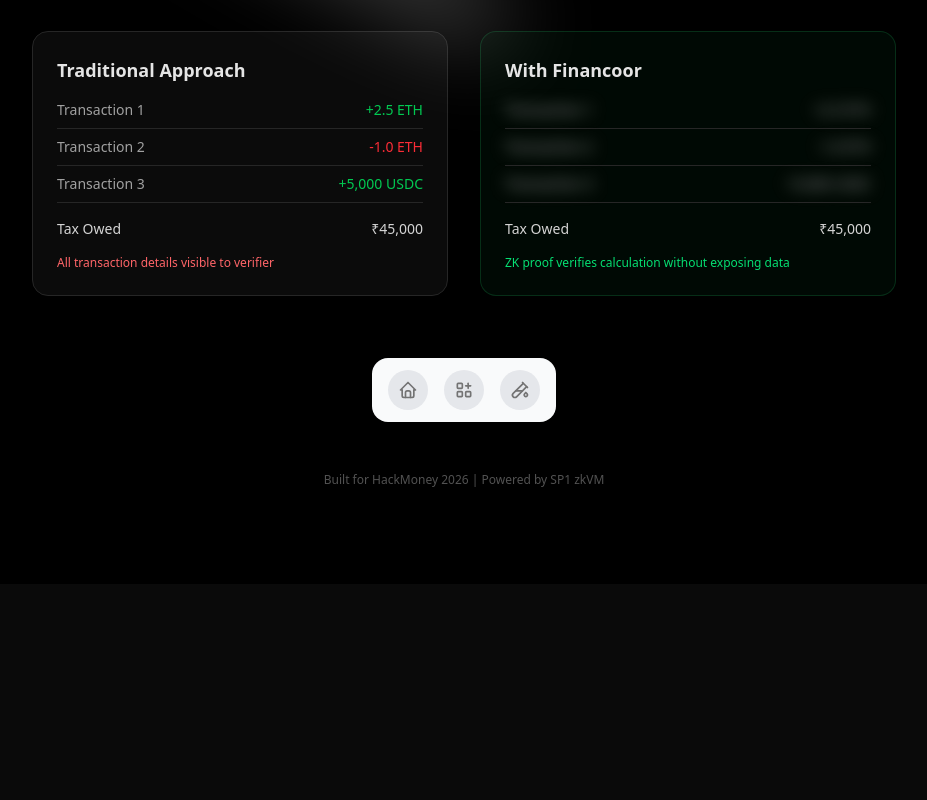
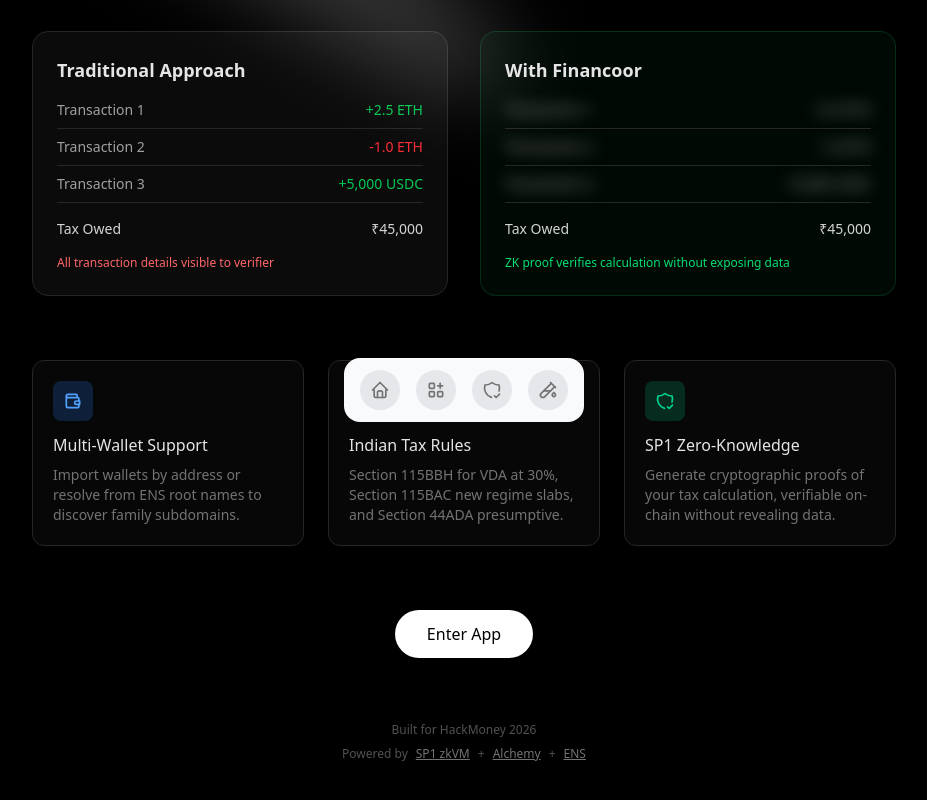
Before and after one commit to chetanyb/financoor, a Next.js app in the folder apps/web/: page / in a window 1280 px wide. Shown: the part 346-1146 px from the top of the page, without its empty margins (176-1103 px from the left). Before the commit the page ends 930 px from the top, so only its background shows below. Built offline with nearby package versions, Linux system fonts and the light colour scheme.

Commit message:
docs: add demo script

```diff
--- a/apps/web/src/app/page.tsx
+++ b/apps/web/src/app/page.tsx
@@ -9,6 +9,10 @@
   IconHome,
   IconApps,
   IconTestPipe,
+  IconShieldCheck,
+  IconWallet,
+  IconCalculator,
+  IconWorld,
 } from "@tabler/icons-react";
 import Link from "next/link";
 
@@ -22,6 +26,11 @@
     title: "App",
     icon: <IconApps className="h-full w-full text-neutral-500 dark:text-neutral-300" />,
     href: "/app",
+  },
+  {
+    title: "Verify",
+    icon: <IconShieldCheck className="h-full w-full text-neutral-500 dark:text-neutral-300" />,
+    href: "/verify",
   },
   {
     title: "Demo",
@@ -137,6 +146,39 @@
           </div>
         </div>
 
+        {/* Features */}
+        <div className="mt-16 grid grid-cols-1 md:grid-cols-3 gap-6 max-w-4xl w-full px-4">
+          <div className="p-5 rounded-xl border border-neutral-800 bg-neutral-900/30">
+            <div className="w-10 h-10 rounded-lg bg-blue-500/20 flex items-center justify-center mb-3">
+              <IconWallet className="w-5 h-5 text-blue-400" />
+            </div>
+            <h4 className="font-medium text-neutral-200 mb-2">Multi-Wallet Support</h4>
+            <p className="text-sm text-neutral-500">
+              Import wallets by address or resolve from ENS root names to discover family subdomains.
+            </p>
+          </div>
+
+          <div className="p-5 rounded-xl border border-neutral-800 bg-neutral-900/30">
+            <div className="w-10 h-10 rounded-lg bg-purple-500/20 flex items-center justify-center mb-3">
+              <IconCalculator className="w-5 h-5 text-purple-400" />
+            </div>
+            <h4 className="font-medium text-neutral-200 mb-2">Indian Tax Rules</h4>
+            <p className="text-sm text-neutral-500">
+              Section 115BBH for VDA at 30%, Section 115BAC new regime slabs, and Section 44ADA presumptive.
+            </p>
+          </div>
+
+          <div className="p-5 rounded-xl border border-neutral-800 bg-neutral-900/30">
+            <div className="w-10 h-10 rounded-lg bg-emerald-500/20 flex items-center justify-center mb-3">
+              <IconShieldCheck className="w-5 h-5 text-emerald-400" />
+            </div>
+            <h4 className="font-medium text-neutral-200 mb-2">SP1 Zero-Knowledge</h4>
+            <p className="text-sm text-neutral-500">
+              Generate cryptographic proofs of your tax calculation, verifiable on-chain without revealing data.
+            </p>
+          </div>
+        </div>
+
         {/* CTA Button */}
         <Link
           href="/app"
@@ -147,7 +189,15 @@
 
         {/* Footer */}
         <div className="mt-16 mb-24 text-center text-xs text-neutral-600">
-          <p>Built for HackMoney 2026 | Powered by SP1 zkVM</p>
+          <p className="mb-2">Built for HackMoney 2026</p>
+          <p className="flex items-center justify-center gap-2">
+            Powered by
+            <a href="https://succinct.xyz" target="_blank" rel="noopener noreferrer" className="text-neutral-500 hover:text-neutral-300 underline">SP1 zkVM</a>
+            +
+            <a href="https://alchemy.com" target="_blank" rel="noopener noreferrer" className="text-neutral-500 hover:text-neutral-300 underline">Alchemy</a>
+            +
+            <a href="https://ens.domains" target="_blank" rel="noopener noreferrer" className="text-neutral-500 hover:text-neutral-300 underline">ENS</a>
+          </p>
         </div>
       </div>
     </div>
```
Also changed, not shown: 1 other file (tests, documents, lock files or other folders).
